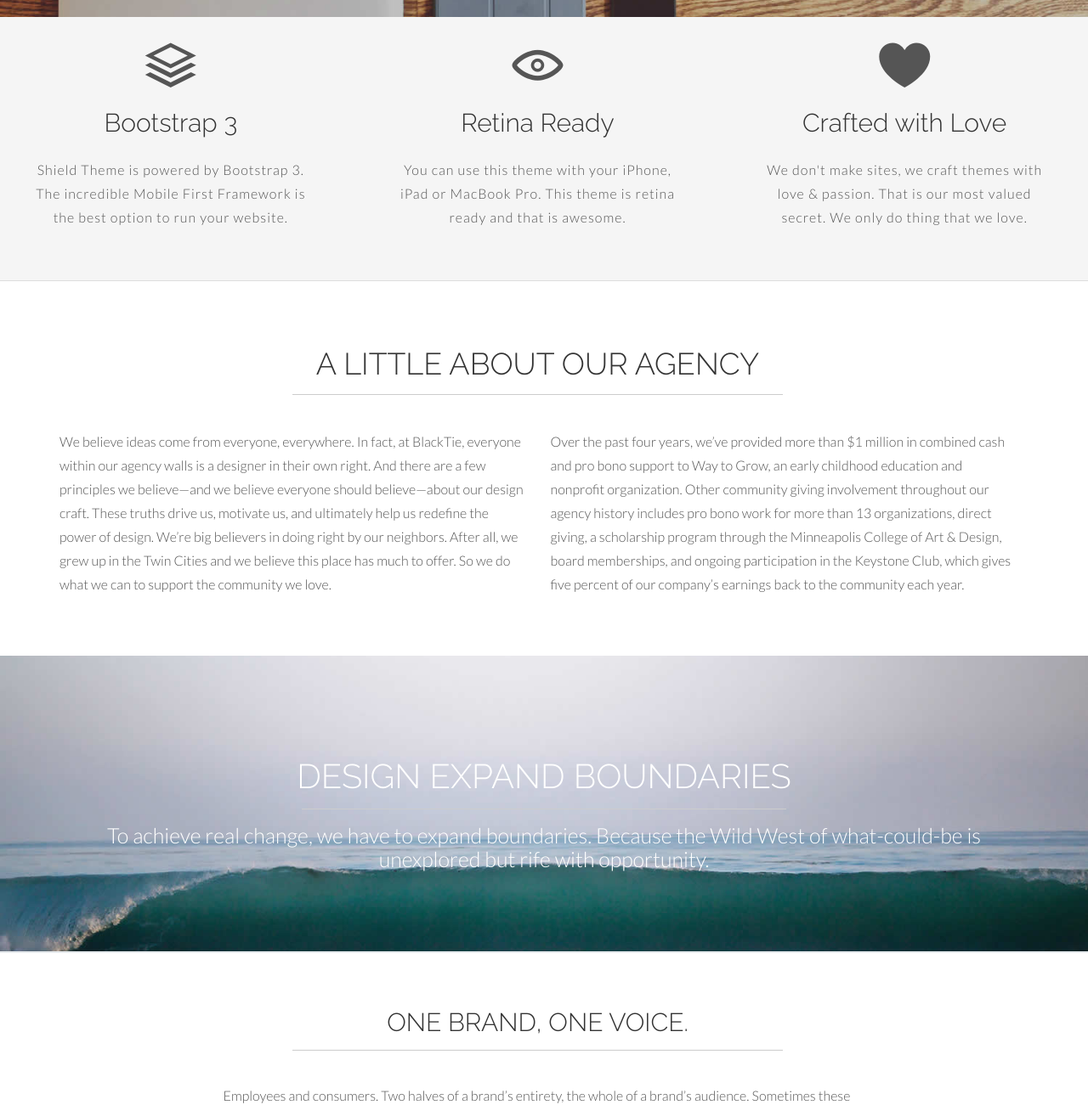
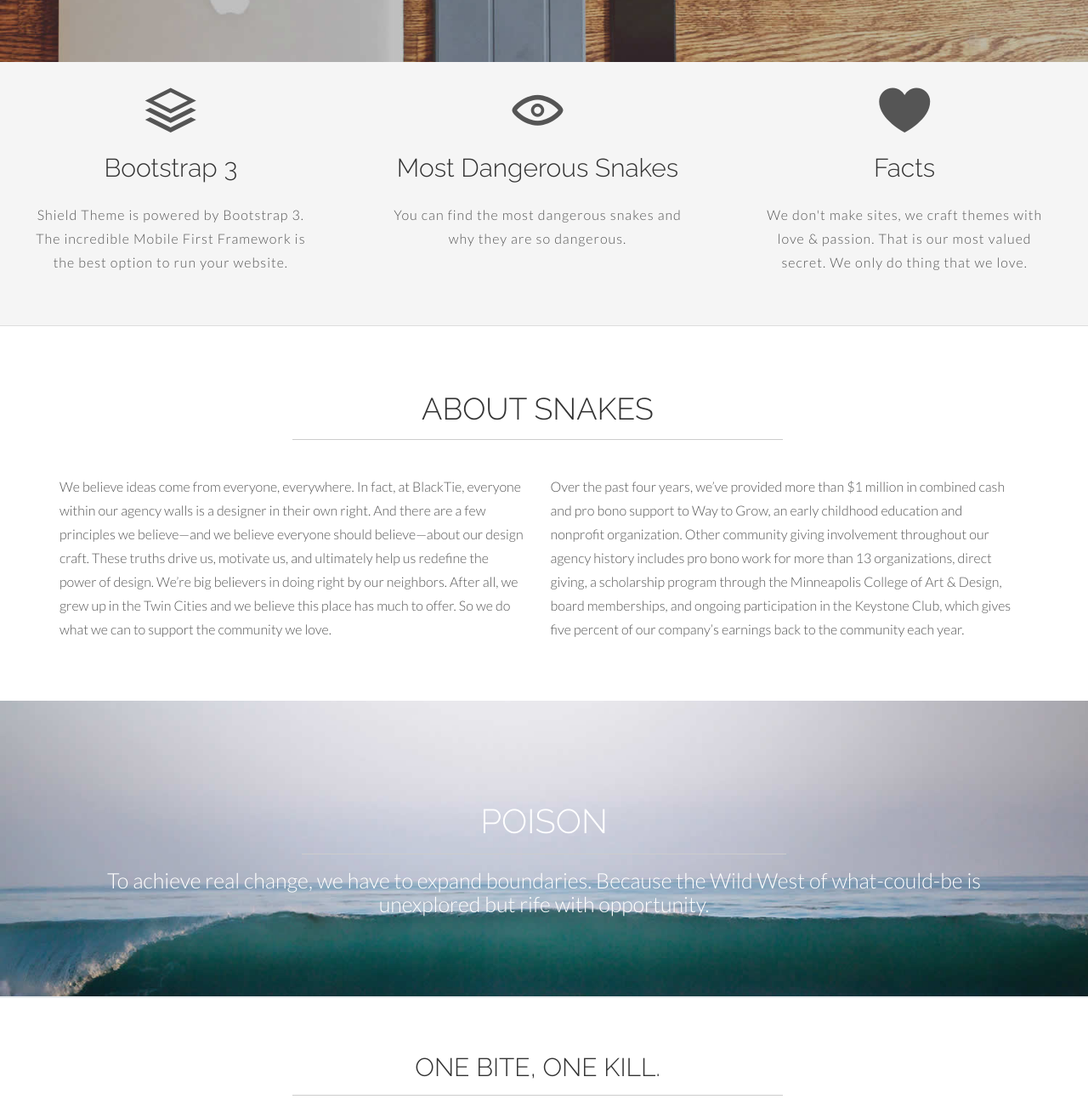
Before and after one commit to 210570/210570.github.io, a plain HTML site: page Shield Theme/index.html in a window 1280 px wide. Shown: the part 580-1881 px from the top of the page at 85% size. Drawn offline with Linux system fonts and the light colour scheme.

Commit message:
Tect Changes

```diff
--- a/Shield Theme/index.html
+++ b/Shield Theme/index.html
@@ -7,7 +7,7 @@
     <meta name="author" content="Carlos Alvarez - Alvarez.is - blacktie.co">
     <link rel="shortcut icon" href="assets/ico/favicon.png">
 
-    <title> SHIELD - Free Bootstrap 3 Theme</title>
+   <p>< Most Dangerous Snakes </p>
 
     <!-- Bootstrap core CSS -->
     <link href="assets/css/bootstrap.css" rel="stylesheet">
@@ -81,13 +81,13 @@
 
 				<div class="col-lg-4 callout">
 					<span class="icon icon-eye"></span>
-					<h2>Retina Ready</h2>
-					<p>You can use this theme with your iPhone, iPad or MacBook Pro. This theme is retina ready and that is awesome. </p>
+					<h2>Most Dangerous Snakes</h2>
+					<p>You can find the most dangerous snakes and why they are so dangerous. </p>
 				</div><!-- col-lg-4 -->
 
 				<div class="col-lg-4 callout">
 					<span class="icon icon-heart"></span>
-					<h2>Crafted with Love</h2>
+					<h2>Facts</h2>
 					<p>We don't make sites, we craft themes with love & passion. That is our most valued secret. We only do thing that we love.   </p>
 				</div><!-- col-lg-4 -->
 			</div><!-- row -->
@@ -97,7 +97,7 @@
 		<div class="container" id="about" name="about">
 			<div class="row white">
 			<br>
-				<h1 class="centered">A LITTLE ABOUT OUR AGENCY</h1>
+				<h1 class="centered">ABOUT SNAKES</h1>
 				<hr>
 
 				<div class="col-lg-6">
@@ -113,7 +113,7 @@
 		<!-- ==== SECTION DIVIDER1 -->
 		<section class="section-divider textdivider divider1">
 			<div class="container">
-				<h1>DESIGN EXPAND BOUNDARIES</h1>
+				<h1>POISON</h1>
 				<hr>
 				<p>To achieve real change, we have to expand boundaries. Because the Wild West of what-could-be is unexplored but rife with opportunity.</p>
 			</div><!-- container -->
@@ -125,7 +125,7 @@
 			<br>
 			<br>
 			<div class="row">
-				<h2 class="centered">ONE BRAND, ONE VOICE.</h2>
+				<h2 class="centered">ONE BITE, ONE KILL.</h2>
 				<hr>
 				<br>
 				<div class="col-lg-offset-2 col-lg-8">
@@ -160,7 +160,7 @@
 		<div class="container" id="team" name="team">
 		<br>
 			<div class="row white centered">
-				<h1 class="centered">MEET OUR AWESOME TEAM</h1>
+				<h1 class="centered">Five Most Dangerous</h1>
 				<hr>
 				<br>
 				<br>
```
